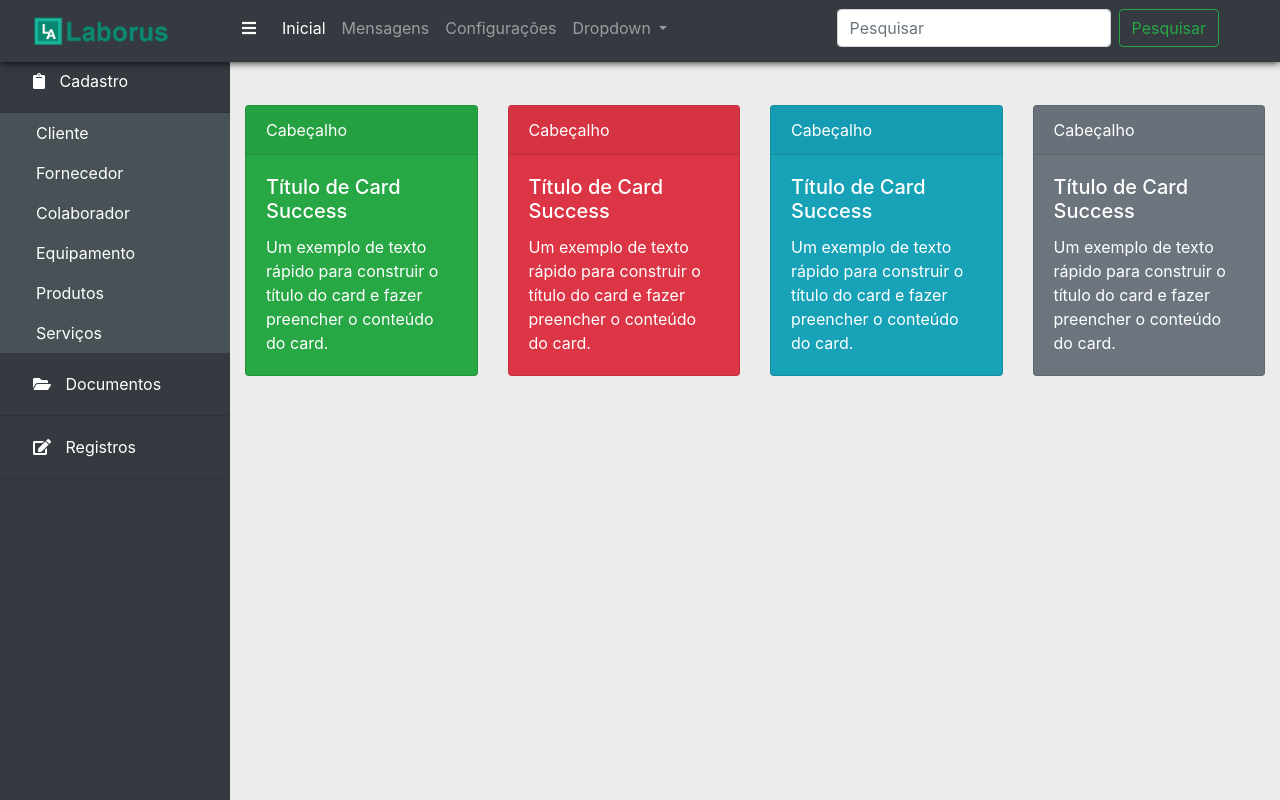
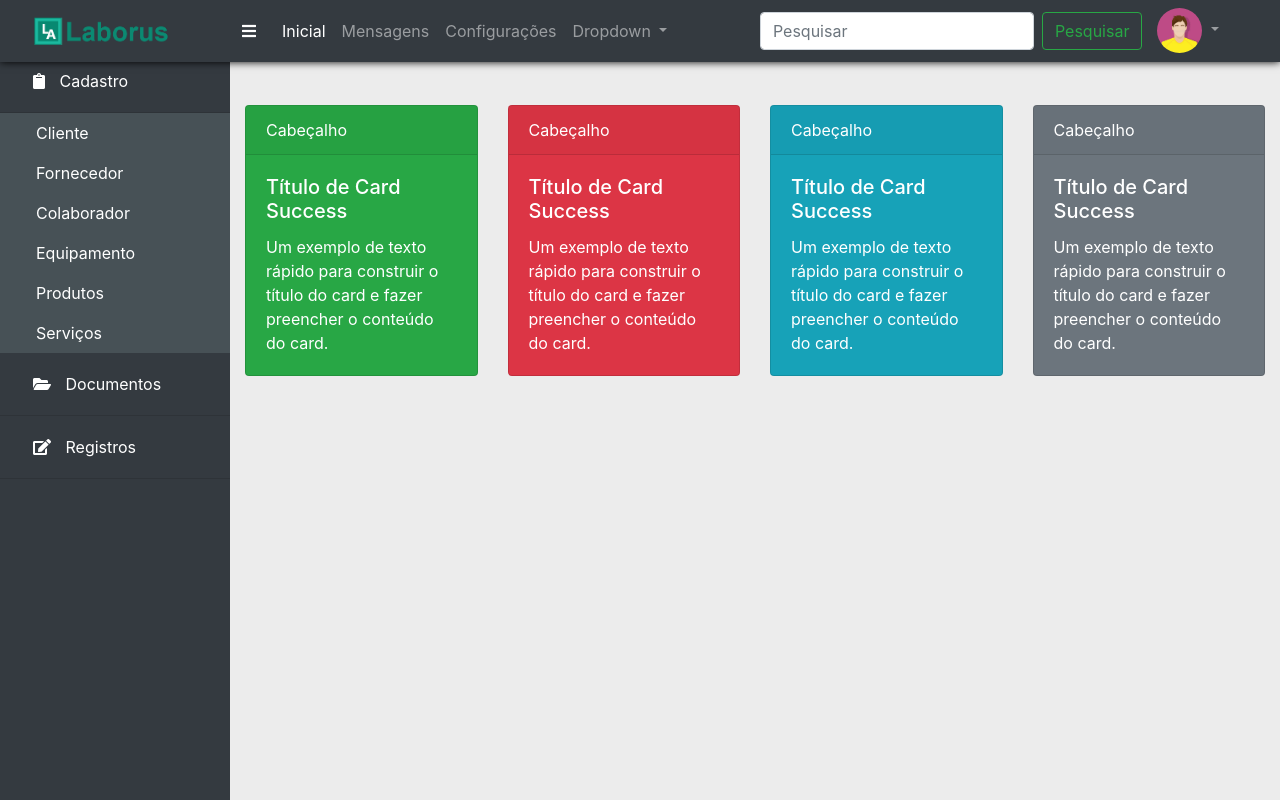
Before and after one commit to mozartbrito/prototipo_laboratorio, a PHP site: page / in a window 1280 px wide. Run offline with PHP 8.4, Linux system fonts and the light colour scheme.

Commit message:
Profile menu

```diff
--- a/css/estilo.css
+++ b/css/estilo.css
@@ -6,6 +6,18 @@ body {
 }
 .row-menu-superior {
 	width: 100%;
+}
+.profile {
+	margin-left: 15px;
+}
+.profile img {
+	width: 45px;
+	height: 45px;
+	object-fit: cover;
+	border-radius: 50% 50%;
+}
+.profile .dropdown-toggle::after {
+	color: rgba(255,255,255,.5);
 }
 .sidebar {
 	background: rgb(52 58 64);
--- a/index.html
+++ b/index.html
@@ -62,6 +62,21 @@
             <input class="form-control mr-sm-2" type="search" placeholder="Pesquisar" aria-label="Pesquisar">
             <button class="btn btn-outline-success my-2 my-sm-0" type="submit">Pesquisar</button>
           </form>
+
+          <div class="profile">
+            <div class="dropdown">
+              <a class=" dropdown-toggle" href="#" role="button" id="dropdownMenuLink" data-toggle="dropdown" aria-haspopup="true" aria-expanded="false">
+                <img src="img/avatar.jpg" alt="">
+              </a>
+
+              <div class="dropdown-menu" aria-labelledby="dropdownMenuLink">
+                <a class="dropdown-item" href="#">Alguma ação</a>
+                <a class="dropdown-item" href="#">Outra ação</a>
+                <a class="dropdown-item" href="#">Sair</a>
+              </div>
+            </div>
+
+          </div>
         </div>
         </div>
         </div>
```
